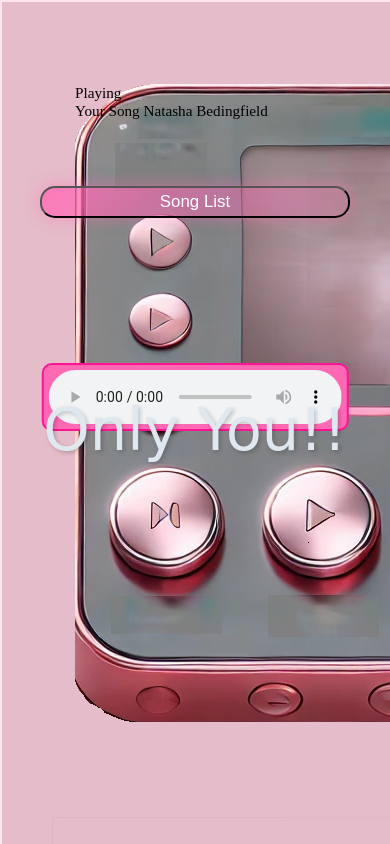
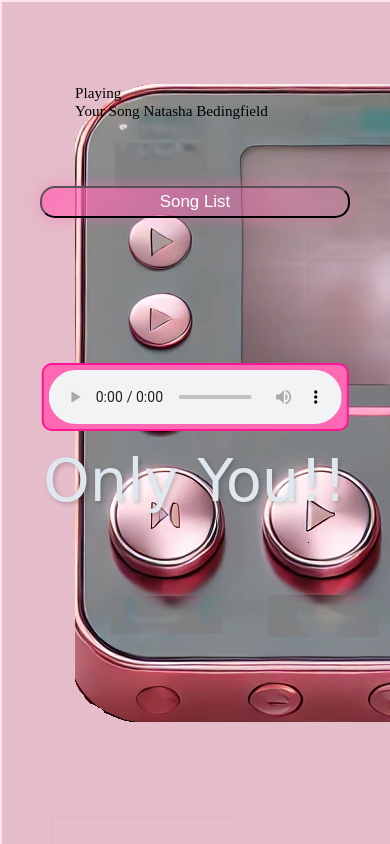
Before and after one commit to kjwagner613/Js-Music-ILY-K, a plain HTML site: page index.html in a window 390 px wide. Shown: the top 844 px of the page. Drawn offline with Linux system fonts and the light colour scheme.

Commit message:
moving script only

```diff
--- a/styles.css
+++ b/styles.css
@@ -136,7 +136,7 @@ audio {
   }
   .fancy-script {
     position: absolute;
-    bottom: 45%;
+    bottom: 39%;
     left: 50%;
     white-space: nowrap;
     transform: translateX(-50%);
```
